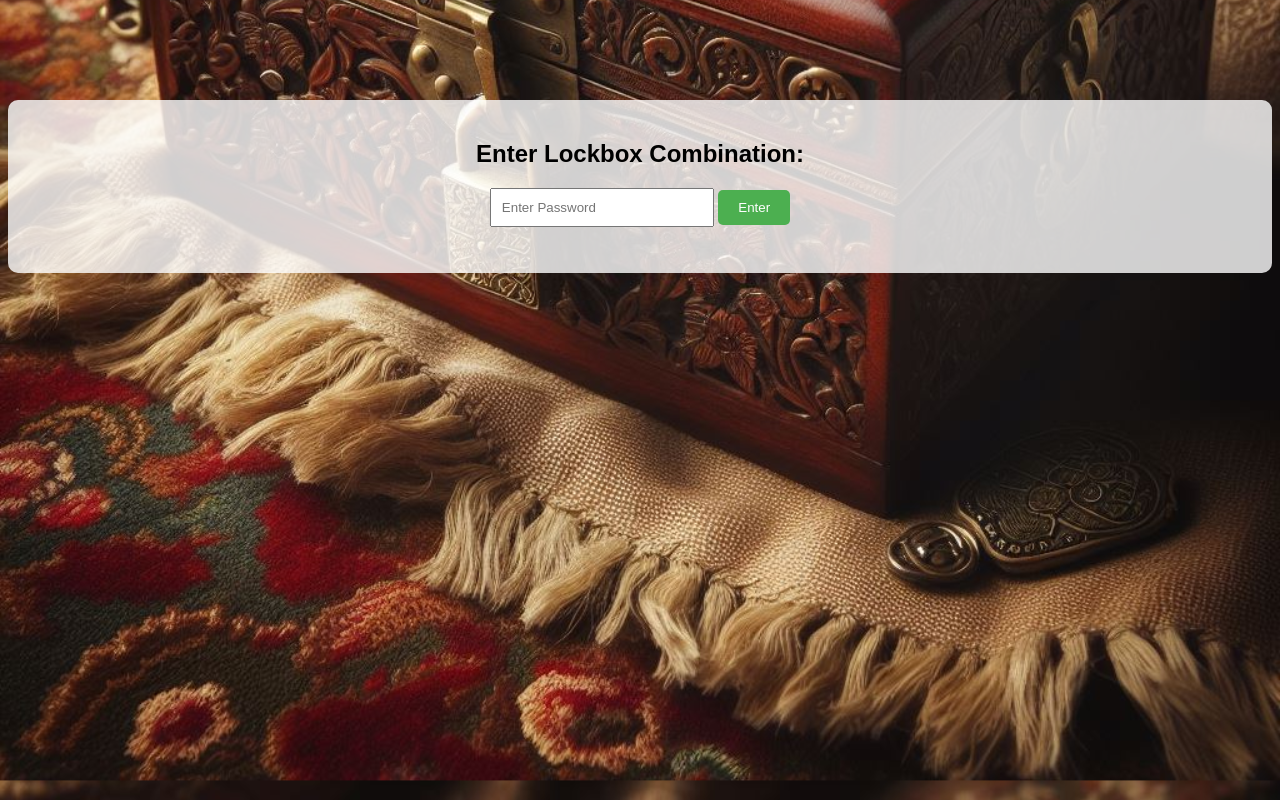
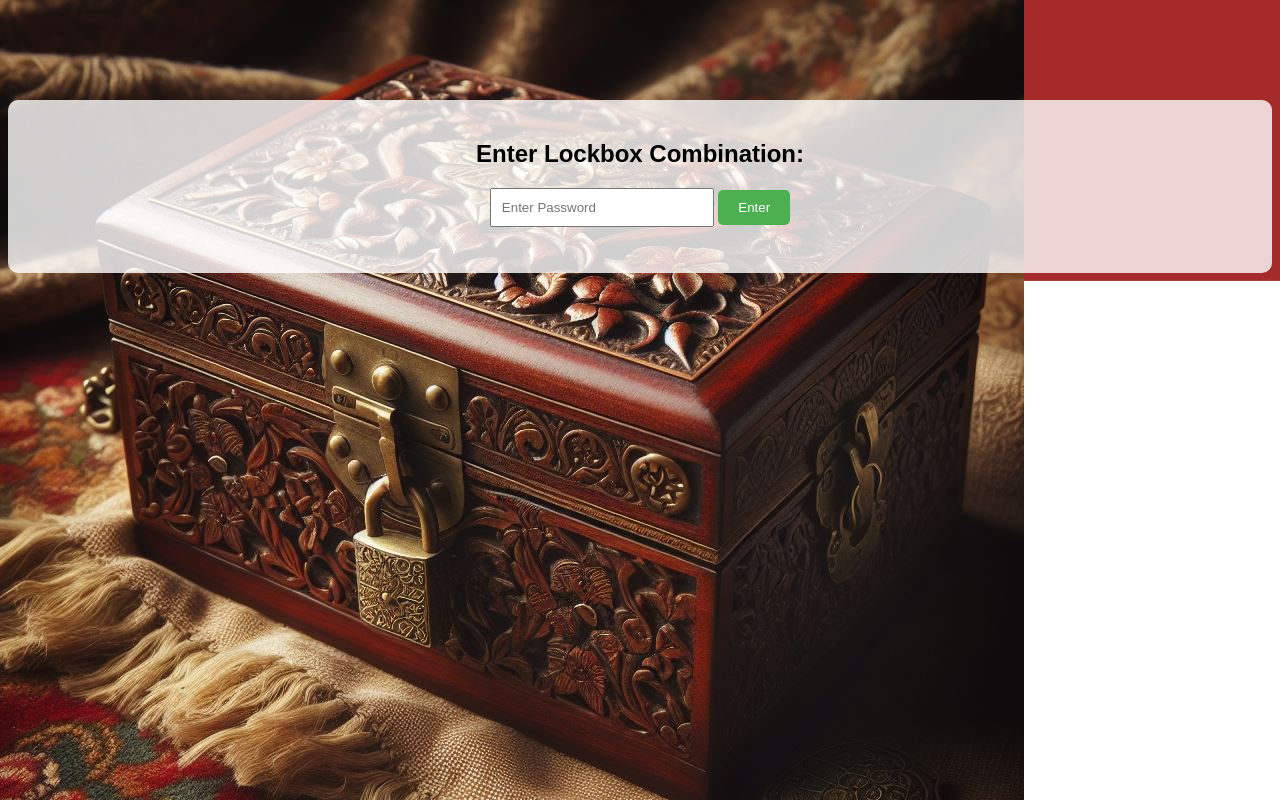
Before and after one commit to WytzeElhorst/WytzeElhorst.github.io, a plain HTML site: page lockbox.html in a window 1280 px wide. Drawn offline with Linux system fonts and the light colour scheme.

Commit message:
Update lockbox.html

```diff
--- a/lockbox.html
+++ b/lockbox.html
@@ -8,9 +8,10 @@
     body {
         font-family: Arial, sans-serif;
         text-align: center;
-        background-image: url('lockbox.jpeg'); /* Use Image1.png as the background */
-        background-size: cover;
-        background-position: center;
+        background-image: url('lockbox.jpeg'), linear-gradient(brown, brown); /* Use lockbox.jpeg once and brown gradient */
+        background-size: auto, cover; /* lockbox.jpeg is set to auto, gradient is set to cover */
+        background-position: top left, center; /* lockbox.jpeg is positioned at top left, gradient is centered */
+        background-repeat: no-repeat, no-repeat; /* Ensure lockbox.jpeg is not repeated */
     }
     #password-form {
         margin-top: 100px;
```
